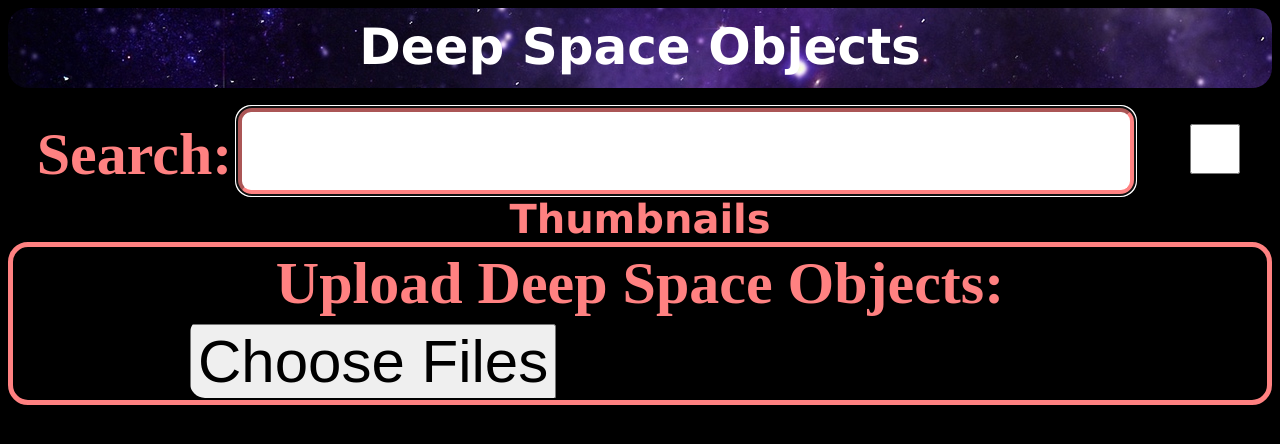
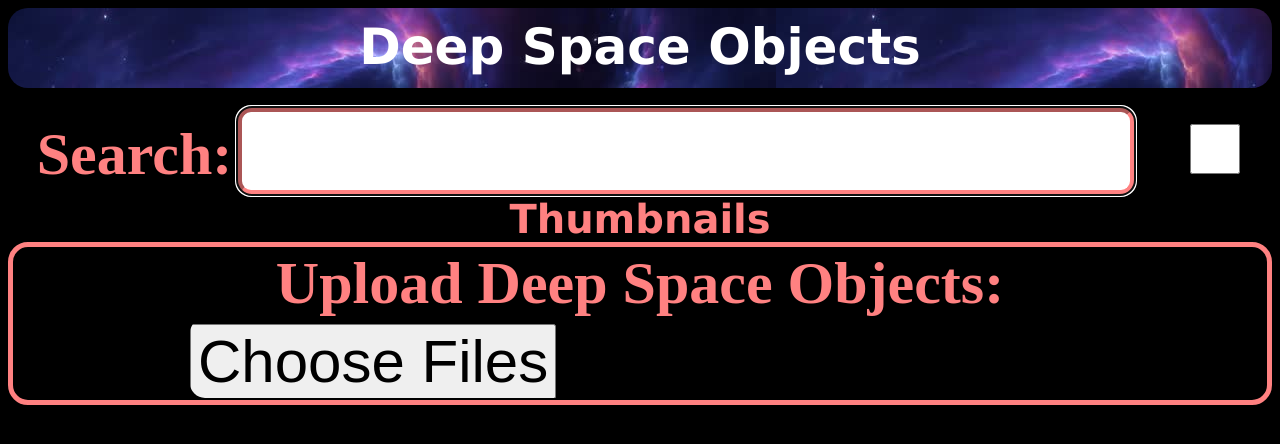
Before and after one commit to South-Windsor-High-School-Scioly/Astronomy, a plain HTML site: page dsos.html in a window 1280 px wide. Drawn offline with Linux system fonts and the light colour scheme.

Commit message:
changed backgroudns

```diff
--- a/dsos.html
+++ b/dsos.html
@@ -22,7 +22,7 @@
     </style>
 </head>
 
-<nav style="text-align: center;background-image:url(Images/wallpaper.jpg); font-size: 50px; font-weight: bold; height:70px; padding-top: 10px; border-radius: 20px;" >
+<nav style="text-align: center;background-image:url(Images/oneTwo.jpg); font-size: 50px; font-weight: bold; height:70px; padding-top: 10px; border-radius: 20px;" >
   <div class="container-fluid" >
     <a style="color:white; text-decoration: none;font-family: Verdana, Geneva, Tahoma, sans-serif;" href="math.html">Deep Space Objects</a>
 </nav>
```
Also changed, not shown: math.html (+1 -1 lines).
